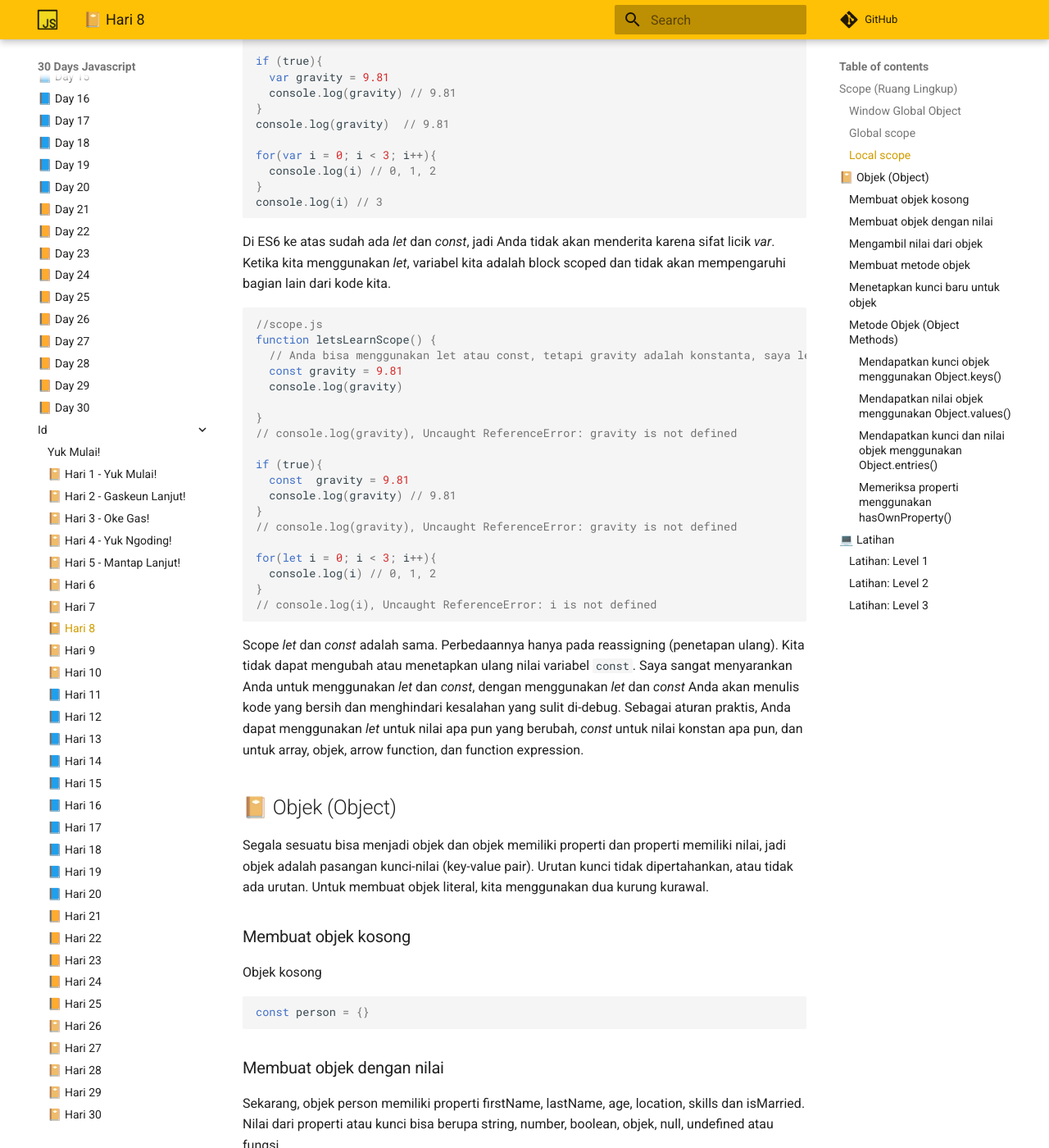
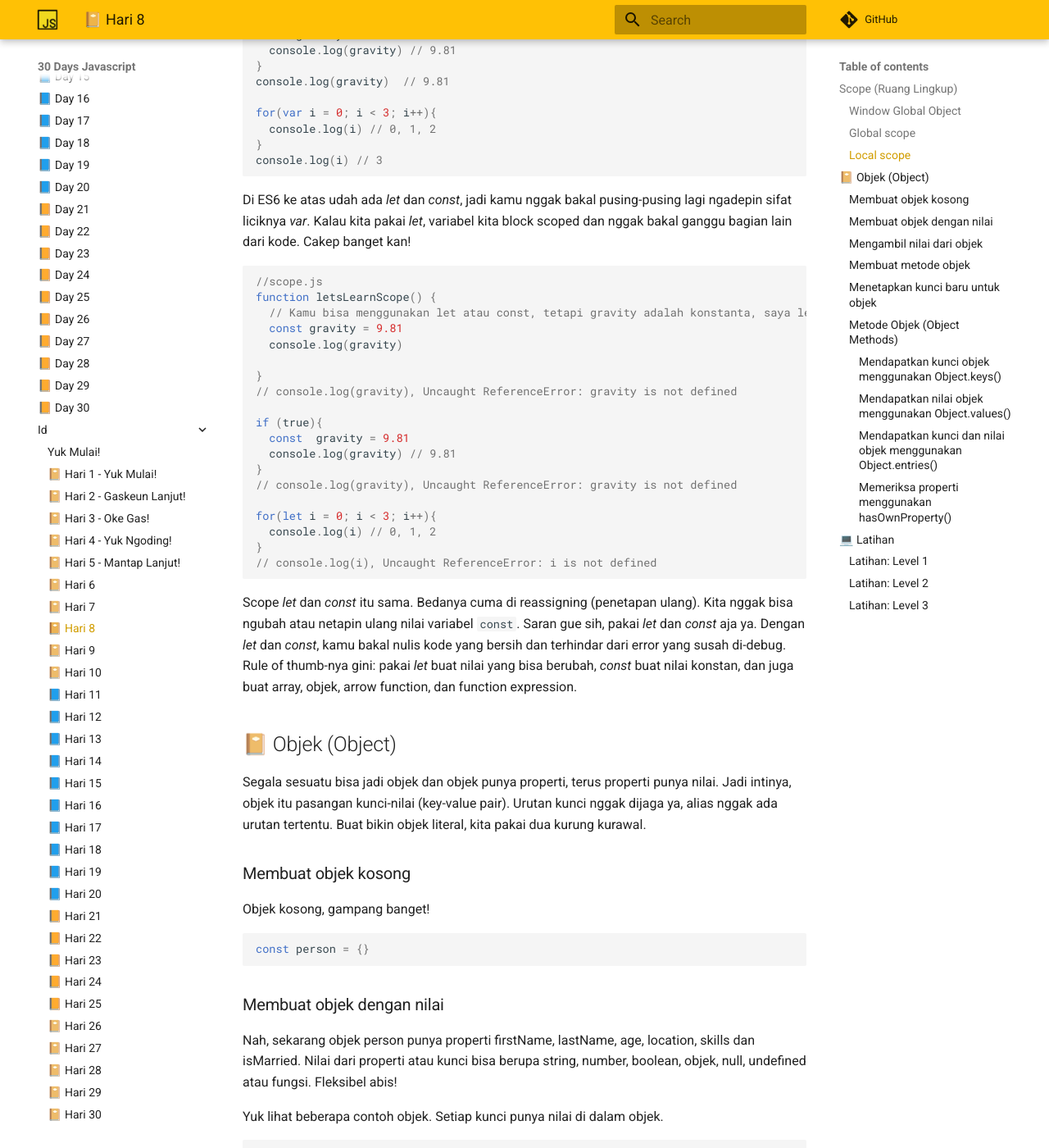
Before and after one commit to devinesia/30-days-javascript-web, an MkDocs documentation site: the page built from docs/id/08-day.md, in a window 1280 px wide and 1400 px high, scrolled down 2268 px. Shown: the whole window at 82% size. Built offline with MkDocs 1.6.1 and Material for MkDocs 9.7.7, drawn with Linux system fonts in a browser that asks for light colours; comment, search, counter and statistics services are not loaded; some of the changed text lies outside the part shown.

Commit message:
Rewrite Indonesian Day 08 with casual fun tone

````diff
--- a/docs/id/08-day.md
+++ b/docs/id/08-day.md
@@ -2,20 +2,20 @@
 
 ## Scope (Ruang Lingkup)
 
-Variabel adalah bagian fundamental dalam pemrograman. Kita mendeklarasikan variabel untuk menyimpan berbagai tipe data. Untuk mendeklarasikan variabel kita menggunakan kata kunci _var_, _let_ dan _const_. Sebuah variabel dapat dideklarasikan pada scope yang berbeda. Di bagian ini, kita akan melihat scope variabel, scope variabel ketika kita menggunakan var atau let.
-Scope variabel dapat berupa:
+Variabel tuh bagian fundamental banget dalam pemrograman. Kita deklarasiin variabel buat nyimpen berbagai tipe data. Buat deklarasiin variabel, kita pakai kata kunci _var_, _let_ dan _const_. Sebuah variabel bisa dideklarasiin di scope yang beda-beda. Di bagian ini, kita bakal bahas scope variabel, terutama pas kita pakai var atau let.
+Scope variabel bisa berupa:
 
 - Global
 - Local
 
-Variabel dapat dideklarasikan pada scope global atau lokal. Kita akan melihat kedua scope global dan lokal.
-Apa pun yang dideklarasikan tanpa let, var atau const memiliki scope pada level global.
+Variabel bisa dideklarasiin di scope global atau lokal. Yuk kita bahas dua-duanya.
+Apa pun yang dideklarasiin tanpa let, var atau const punya scope di level global.
 
-Mari kita bayangkan kita memiliki file scope.js.
+Bayangin kita punya file scope.js ya.
 
 ### Window Global Object
 
-Tanpa menggunakan `console.log()` buka browser Anda dan periksa, Anda akan melihat nilai a dan b jika Anda menulis a atau b di browser. Itu berarti a dan b sudah tersedia di window.
+Tanpa pake `console.log()` buka browser kamu terus cek deh, nanti kamu bakal lihat nilai a dan b kalau kamu ketik a atau b di browser. Itu artinya a dan b udah tersedia di window, global banget!
 
 ```js
 //scope.js
@@ -32,7 +32,7 @@ console.log(a, b) // dapat diakses
 
 ### Global scope
 
-Variabel yang dideklarasikan secara global dapat diakses di mana saja dalam file yang sama. Tetapi istilah global bersifat relatif. Bisa global terhadap file atau bisa global relatif terhadap beberapa blok kode.
+Variabel yang dideklarasiin secara global bisa diakses di mana aja dalam file yang sama. Tapi istilah global itu relatif ya. Bisa global terhadap file, atau bisa global relatif terhadap beberapa blok kode.
 
 ```js
 //scope.js
@@ -53,7 +53,7 @@ console.log(a, b) // JavaScript 10, dapat diakses
 
 ### Local scope
 
-Variabel yang dideklarasikan sebagai lokal hanya dapat diakses di blok kode tertentu.
+Variabel yang dideklarasiin sebagai lokal cuma bisa diakses di blok kode tertentu doang.
 
 - Block Scope
 - Function Scope
@@ -84,7 +84,7 @@ letsLearnScope()
 console.log(a, b) // JavaScript 10, dapat diakses
 ```
 
-Sekarang, Anda sudah memahami scope. Variabel yang dideklarasikan dengan *var* hanya ter-scope ke fungsi tetapi variabel yang dideklarasikan dengan *let* atau *const* adalah block scope (blok fungsi, blok if, blok loop, dll). Blok di JavaScript adalah kode di antara dua kurung kurawal ({}).
+Oke, sekarang kamu udah paham scope. Variabel yang dideklarasiin pake *var* cuma ter-scope ke fungsi, tapi variabel yang dideklarasiin pake *let* atau *const* adalah block scope (blok fungsi, blok if, blok loop, dll). Blok di JavaScript tuh kode di antara dua kurung kurawal ({}). Simpel kan!
 
 ```js
 //scope.js
@@ -108,12 +108,12 @@ console.log(i) // 3
 
 ```
 
-Di ES6 ke atas sudah ada *let* dan *const*, jadi Anda tidak akan menderita karena sifat licik *var*. Ketika kita menggunakan *let*, variabel kita adalah block scoped dan tidak akan mempengaruhi bagian lain dari kode kita.
+Di ES6 ke atas udah ada *let* dan *const*, jadi kamu nggak bakal pusing-pusing lagi ngadepin sifat liciknya *var*. Kalau kita pakai *let*, variabel kita block scoped dan nggak bakal ganggu bagian lain dari kode. Cakep banget kan!
 
 ```js
 //scope.js
 function letsLearnScope() {
-  // Anda bisa menggunakan let atau const, tetapi gravity adalah konstanta, saya lebih suka menggunakan const
+  // Kamu bisa menggunakan let atau const, tetapi gravity adalah konstanta, saya lebih suka menggunakan const
   const gravity = 9.81
   console.log(gravity)
 
@@ -133,16 +133,16 @@ for(let i = 0; i < 3; i++){
 
 ```
 
-Scope *let* dan *const* adalah sama. Perbedaannya hanya pada reassigning (penetapan ulang). Kita tidak dapat mengubah atau menetapkan ulang nilai variabel `const`. Saya sangat menyarankan Anda untuk menggunakan *let* dan *const*, dengan menggunakan *let* dan *const* Anda akan menulis kode yang bersih dan menghindari kesalahan yang sulit di-debug. Sebagai aturan praktis, Anda dapat menggunakan *let* untuk nilai apa pun yang berubah, *const* untuk nilai konstan apa pun, dan untuk array, objek, arrow function, dan function expression.
+Scope *let* dan *const* itu sama. Bedanya cuma di reassigning (penetapan ulang). Kita nggak bisa ngubah atau netapin ulang nilai variabel `const`. Saran gue sih, pakai *let* dan *const* aja ya. Dengan *let* dan *const*, kamu bakal nulis kode yang bersih dan terhindar dari error yang susah di-debug. Rule of thumb-nya gini: pakai *let* buat nilai yang bisa berubah, *const* buat nilai konstan, dan juga buat array, objek, arrow function, dan function expression.
 
 ## 📔 Objek (Object)
 
-Segala sesuatu bisa menjadi objek dan objek memiliki properti dan properti memiliki nilai, jadi objek adalah pasangan kunci-nilai (key-value pair). Urutan kunci tidak dipertahankan, atau tidak ada urutan.
-Untuk membuat objek literal, kita menggunakan dua kurung kurawal.
+Segala sesuatu bisa jadi objek dan objek punya properti, terus properti punya nilai. Jadi intinya, objek itu pasangan kunci-nilai (key-value pair). Urutan kunci nggak dijaga ya, alias nggak ada urutan tertentu.
+Buat bikin objek literal, kita pakai dua kurung kurawal.
 
 ### Membuat objek kosong
 
-Objek kosong
+Objek kosong, gampang banget!
 
 ```js
 const person = {}
@@ -150,9 +150,9 @@ const person = {}
 
 ### Membuat objek dengan nilai
 
-Sekarang, objek person memiliki properti firstName, lastName, age, location, skills dan isMarried. Nilai dari properti atau kunci bisa berupa string, number, boolean, objek, null, undefined atau fungsi.
+Nah, sekarang objek person punya properti firstName, lastName, age, location, skills dan isMarried. Nilai dari properti atau kunci bisa berupa string, number, boolean, objek, null, undefined atau fungsi. Fleksibel abis!
 
-Mari kita lihat beberapa contoh objek. Setiap kunci memiliki nilai dalam objek.
+Yuk lihat beberapa contoh objek. Setiap kunci punya nilai di dalam objek.
 
 ```js
 const rectangle = {
@@ -184,10 +184,10 @@ console.log(person)
 
 ### Mengambil nilai dari objek
 
-Kita dapat mengakses nilai objek menggunakan dua metode:
+Kita bisa ngakses nilai objek pake dua metode:
 
-- menggunakan . diikuti oleh nama kunci jika nama kunci adalah satu kata
-- menggunakan kurung siku dan tanda kutip
+- pake . diikuti nama kunci (kalau nama kuncinya cuma satu kata)
+- pake kurung siku dan tanda kutip
 
 ```js
 const person = {
@@ -231,7 +231,7 @@ console.log(person['phone number'])
 
 ### Membuat metode objek
 
-Sekarang, objek person memiliki properti getFullName. getFullName adalah fungsi di dalam objek person dan kita menyebutnya metode objek. Kata kunci _this_ merujuk pada objek itu sendiri. Kita dapat menggunakan kata _this_ untuk mengakses nilai dari berbagai properti objek. Kita tidak dapat menggunakan arrow function sebagai metode objek karena kata this merujuk ke window di dalam arrow function, bukan ke objek itu sendiri. Contoh objek:
+Sekarang, objek person punya properti getFullName. getFullName itu fungsi di dalam objek person dan kita nyebutnya metode objek. Kata kunci _this_ nunjuk ke objek itu sendiri. Kita bisa pakai kata _this_ buat ngakses nilai dari berbagai properti objek. Tapi inget ya, kita nggak bisa pakai arrow function sebagai metode objek karena kata this di arrow function nunjuk ke window, bukan ke objek itu sendiri. Contoh objek:
 
 ```js
 const person = {
@@ -261,9 +261,9 @@ console.log(person.getFullName())
 
 ### Menetapkan kunci baru untuk objek
 
-Objek adalah struktur data yang mutable (dapat diubah) dan kita dapat memodifikasi konten objek setelah dibuat.
+Objek itu struktur data yang mutable (bisa diubah) dan kita bisa modifikasi konten objek setelah dibuat. Asik kan!
 
-Menetapkan kunci baru dalam objek
+Nambahin kunci baru di objek:
 
 ```js
 const person = {
@@ -316,9 +316,9 @@ He teaches HTML, CSS, JavaScript, React, Node, MongoDB, Python, D3.js, Meteor, a
 
 ### Metode Objek (Object Methods)
 
-Ada berbagai metode untuk memanipulasi objek. Mari kita lihat beberapa metode yang tersedia.
+Ada berbagai metode buat manipulasi objek nih. Yuk kita lihat beberapa metode yang tersedia!
 
-_Object.assign_: Untuk menyalin objek tanpa memodifikasi objek asli
+_Object.assign_: Buat menyalin objek tanpa modifikasi objek asli
 
 ```js
 const person = {
@@ -347,7 +347,7 @@ console.log(copyPerson)
 
 #### Mendapatkan kunci objek menggunakan Object.keys()
 
-_Object.keys_: Untuk mendapatkan kunci atau properti dari objek sebagai array
+_Object.keys_: Buat dapetin kunci atau properti dari objek sebagai array
 
 ```js
 const keys = Object.keys(copyPerson)
@@ -358,7 +358,7 @@ console.log(address) //['street', 'pobox', 'city']
 
 #### Mendapatkan nilai objek menggunakan Object.values()
 
-_Object.values_: Untuk mendapatkan nilai dari objek sebagai array
+_Object.values_: Buat dapetin nilai dari objek sebagai array
 
 ```js
 const values = Object.values(copyPerson)
@@ -367,7 +367,7 @@ console.log(values)
 
 #### Mendapatkan kunci dan nilai objek menggunakan Object.entries()
 
-_Object.entries_: Untuk mendapatkan kunci dan nilai dalam array
+_Object.entries_: Buat dapetin kunci dan nilai dalam array
 
 ```js
 const entries = Object.entries(copyPerson)
@@ -376,14 +376,14 @@ console.log(entries)
 
 #### Memeriksa properti menggunakan hasOwnProperty()
 
-_hasOwnProperty_: Untuk memeriksa apakah kunci atau properti tertentu ada dalam objek
+_hasOwnProperty_: Buat ngecek apakah kunci atau properti tertentu ada di dalam objek
 
 ```js
 console.log(copyPerson.hasOwnProperty('name'))
 console.log(copyPerson.hasOwnProperty('score'))
 ```
 
-🌕 Anda luar biasa. Sekarang, Anda sudah terisi penuh dengan kekuatan objek. Anda baru saja menyelesaikan tantangan hari ke-8 dan Anda selangkah lebih maju menuju kehebatan. Sekarang lakukan beberapa latihan untuk otak dan otot Anda.
+🌕 Kamu luar biasa, gaes! Sekarang kamu udah terisi penuh dengan kekuatan objek. Kamu baru aja nyelesein tantangan hari ke-8 dan selangkah lebih dekat menuju kehebatan. Gaskeun sekarang latihan buat otak dan otot kamu!
 
 ## 💻 Latihan
 
@@ -455,7 +455,7 @@ console.log(copyPerson.hasOwnProperty('score'))
 ```
 
 1. Temukan orang yang merupakan MERN stack developer dari objek users
-1. Tetapkan nama Anda di objek users tanpa memodifikasi objek users asli
+1. Tetapkan nama kamu di objek users tanpa memodifikasi objek users asli
 1. Dapatkan semua kunci atau properti dari objek users
 1. Dapatkan semua nilai dari objek users
 1. Gunakan objek countries untuk mencetak nama negara, ibu kota, populasi, dan bahasa.
@@ -540,7 +540,7 @@ console.log(copyPerson.hasOwnProperty('score'))
   ]
   ```
 
-  Bayangkan Anda mendapatkan koleksi users di atas dari database MongoDB.
+  Bayangkan kamu mendapatkan koleksi users di atas dari database MongoDB.
     a. Buat fungsi bernama signUp yang memungkinkan pengguna untuk ditambahkan ke koleksi. Jika pengguna sudah ada, beri tahu pengguna bahwa dia sudah memiliki akun.
     b. Buat fungsi bernama signIn yang memungkinkan pengguna untuk masuk ke aplikasi
 
````
